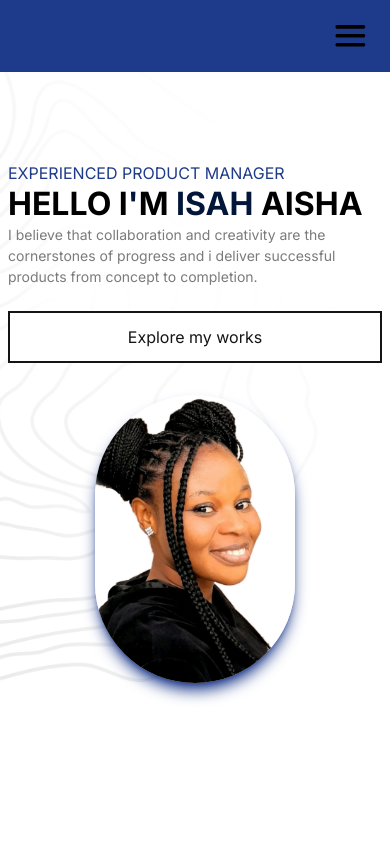
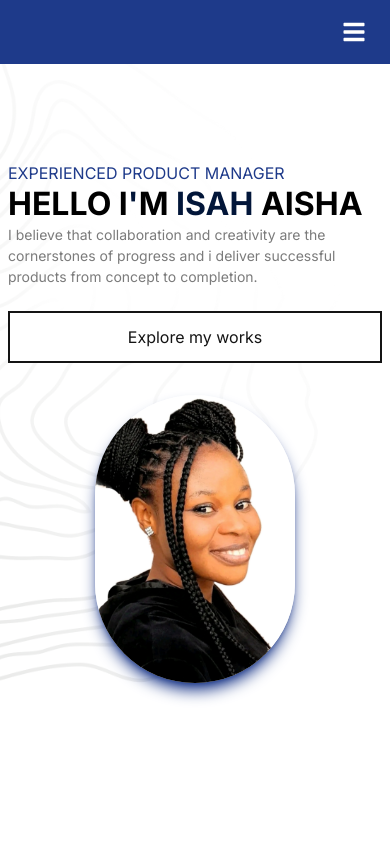
Before and after one commit to Deveelop/pm-portfolio-site, a Next.js app: page / in a window 390 px wide. Shown: the top 844 px of the page. Built offline with nearby package versions, Linux system fonts and the light colour scheme.

Commit message:
Added finished mobile sidenav

```diff
--- a/app/contact/page.tsx
+++ b/app/contact/page.tsx
@@ -1,7 +1,8 @@
 'use client'
 
 import { useState } from "react";
-
+import { AppProvider } from "@/context/AppContext";
+import Nav from "@/components/Nav";
 export default function ContactPage() {
   const [formData, setFormData] = useState({
     name: "",
@@ -31,6 +32,8 @@ export default function ContactPage() {
   };
 
   return (
+    <AppProvider>
+    <Nav/>
     <section className="bg-gray-100 text-gray-800 py-16 mt-10">
       <div className="container mx-auto px-6">
 
@@ -122,5 +125,6 @@ export default function ContactPage() {
         </div>
       </div>
     </section>
+    </AppProvider>
   );
 }
--- a/app/home/page.tsx
+++ b/app/home/page.tsx
@@ -1,10 +1,13 @@
 
 import Image from "next/image"
-
+import Nav from "@/components/Nav"
+import { AppProvider } from "@/context/AppContext";
 const HeroPage = () => {
 
 
   return (
+    <AppProvider>
+    <Nav/>
     <section className=" min-h-screen flex items-center p-2 md:px-40 bg-feature-bg bg-center bg-no-repeat">
       <div className=" flex flex-col md:flex-row items-center gap-8 max-w-5xl">
         <div>
@@ -19,6 +22,7 @@ const HeroPage = () => {
     </div>
     </div>
     </section>
+    </AppProvider>
   )
 }
 
--- a/app/layout.tsx
+++ b/app/layout.tsx
@@ -1,7 +1,8 @@
+
 import type { Metadata } from "next";
 import "./globals.css";
-import Nav from "@/components/Nav";
 import Footer from "@/components/Footer";
+
 
 
 export const metadata: Metadata = {
@@ -17,7 +18,7 @@ export default function RootLayout({
   return (
     <html lang="en">
       <body className="">
-        <Nav/>
+
         <main className="relative overflow-hidden">
           {children}
         </main>
--- a/app/page.tsx
+++ b/app/page.tsx
@@ -4,14 +4,14 @@ import Projects from "@/app/projects/page";
 import ContactPage from "@/app/contact/page";
 import Nav from "@/components/Nav";
 import Footer from "@/components/Footer";
+import { AppProvider } from "@/context/AppContext";
+import { AppProps } from "next/app";
 export default function Home() {
   return (
-    <>
-      <Nav/>
+    <AppProvider>
       <HeroPage/>
       <Projects/>
       <ContactPage/>
-
-    </>
+    </AppProvider>
   );
 }
--- a/app/projects/page.tsx
+++ b/app/projects/page.tsx
@@ -1,8 +1,13 @@
-
+'use client'
 import { ProjectsGallery } from "@/constant"
 import Image from "next/image"
+import Nav from "@/components/Nav"
+import { AppProvider } from "@/context/AppContext";
+
 const Projects = () => {
   return (
+    <AppProvider>
+    <Nav/>
     <section className=" min-h-screen mt-10 bg-gray-100 text-gray-800 py-12">
         <div className=" container mx-auto text-center mb-12 px-6">
             <h1 className=" text-4xl font-bold">My Projects</h1>
@@ -28,6 +33,7 @@ const Projects = () => {
         </div>
 
     </section>
+    </AppProvider>
   )
 }
 
--- a/components/Nav.tsx
+++ b/components/Nav.tsx
@@ -1,14 +1,11 @@
 'use client'
-import { NAV_LINKS } from "@/constant"
+
 import Link from "next/link"
-import Image from "next/image"
-import { useState } from "react"
+import { FaBars, FaTimes} from 'react-icons/fa'
+import { useAppContext } from "@/context/AppContext"
+
 const Nav = () => {
-  const [isOpen, setIsOpen] = useState(true);
-
-  const NavHandler = () => {
-    setIsOpen(!isOpen)
-  }
+  const {isOpen, toggleOpen, NAV_LINKS} = useAppContext()
 
   return (
     <>
@@ -18,26 +15,34 @@ const Nav = () => {
             <Link className="regular-16 flexCenter cursor-pointer pb-1.5 transition-all hover:font-bold" href={link.href} key={link.key}>{link.label}</Link>
         ))}
     </ul>
+    {!isOpen ? (
+          <FaBars onClick={toggleOpen} size={24} className="cursor-pointer md:hidden" />
+        ) : (
+          <FaTimes onClick={toggleOpen} size={24} className="cursor-pointer md:hidden" />
+        )}
+      </nav>
+
+      {isOpen && (
+        <div className="fixed top-0 left-0 w-full h-full bg-black/50 z-40" onClick={toggleOpen}>
+          <aside
+            className="fixed top-0 left-0 h-full bg-blue-900 text-white w-[70%] p-4 z-50"
+            onClick={(e) => e.stopPropagation()}
+          >
+            <ul>
+              {NAV_LINKS.map((link) => (
+                <li key={link.key} className="mb-4">
+                  <Link href={link.href} className="  text-center mt-5 regular-16 flex flex-col border-b-2 border-gray-400 text-gray-20 cursor-pointer pb-1.5 transition-all hover:border-gray-200 hover:text-gray-10" onClick={toggleOpen}>
+                    {link.label}
+                  </Link>
+                </li>
+              ))}
+            </ul>
+          </aside>
+          </div>
 
 
-    <Image onClick={NavHandler} src='/menu.svg' alt="menu" width={32} height={32} className=" fill-white inline-block cursor-pointer md:hidden "/>
-
-    </nav>
-    <nav className= {!isOpen ? 'fixed left-0 top-0 w-full h-screen flex md:hidden' : 'fixed hidden md:hidden'}>
-      <figure className=" w-[70%] h-full pb-4 bg-blue-900 overflow-y-scroll">
-       <div>
-        <Link href='/'>Home</Link>
-        <button>{!isOpen ? <span>cancel</span> : <span>remain</span>}</button>
-        <ul>
-        {NAV_LINKS.map((link) => (
-            <Link className="regular-16 flex flex-col border-b-2 border-gray-400 text-gray-20 cursor-pointer pb-1.5 transition-all hover:border-gray-200 hover:text-gray-10" href={link.href} key={link.key}>{link.label}</Link>
-        ))}
-        </ul>
-       </div>
-      </figure>
-
-    </nav>
-    </>
+            )}
+     </>
   )
 }
 
--- /dev/null
+++ b/context/AppContext.tsx
@@ -0,0 +1,77 @@
+
+import {createContext, useContext, useState, ReactNode} from 'react'
+
+type AppState = {
+    isOpen: boolean;
+    toggleOpen: () => void;
+    NAV_LINKS:
+      {
+      href: string,
+      key: string,
+      label: string
+      }[];
+      ProjectsGallery:
+      {
+
+        id: number,
+        title: string,
+        description: string,
+        image: string,
+        link: string
+      }[]
+}
+const AppContext = createContext<AppState | undefined>(undefined);
+type AppProviderProps = {
+  children: ReactNode
+}
+ export const AppProvider = ({children}: AppProviderProps) => {
+    const [isOpen, setIsOpen] = useState(false)
+    const toggleOpen = () => {
+        setIsOpen(prev => !prev)
+    }
+  return (
+    <AppContext.Provider value={{isOpen, toggleOpen, NAV_LINKS, ProjectsGallery}}>
+       {children}
+    </AppContext.Provider>
+  )
+}
+
+export const useAppContext = () => {
+  const context = useContext (AppContext);
+  if(!context) {
+    throw new Error("useAppContext must be used within an AppProvider")
+  }
+  return context;
+};
+
+
+export const NAV_LINKS = [
+    {href: '/', key: 'about', label: 'About'},
+    {href: '/projects', key: 'projects', label: 'Projects'},
+    {href: '/contact', key: 'contact', label: 'Contact'},
+]
+
+export const ProjectsGallery = [
+    {
+        id: 1,
+        title: 'xxx xxx App',
+        description: 'A web app xxxxxxxxxx xxxxxxxx xxxxx xxxxxxxx',
+        image: '/img-1.png',
+        link: '#'
+    },
+    {
+     id: 2,
+     title: 'xxxxxx xxxxxx',
+     description: 'xxxxxx xxxxxx xxxxxxx xxxxxxx xxxxxx xxxx',
+     image: '/img-2.png',
+     link: '#'
+    },
+    {
+        id: 3,
+        title: 'Portfolio Website',
+        description: 'xxxxxx xxxx xxxxxx xxxxxx  xxxxxxx xxxxxxx',
+        image: '/img-1.png',
+        link: '#'
+    },
+
+]
```
Also changed, not shown: package.json (+4 -3 lines), 1 other file (tests, documents, lock files or other folders).
